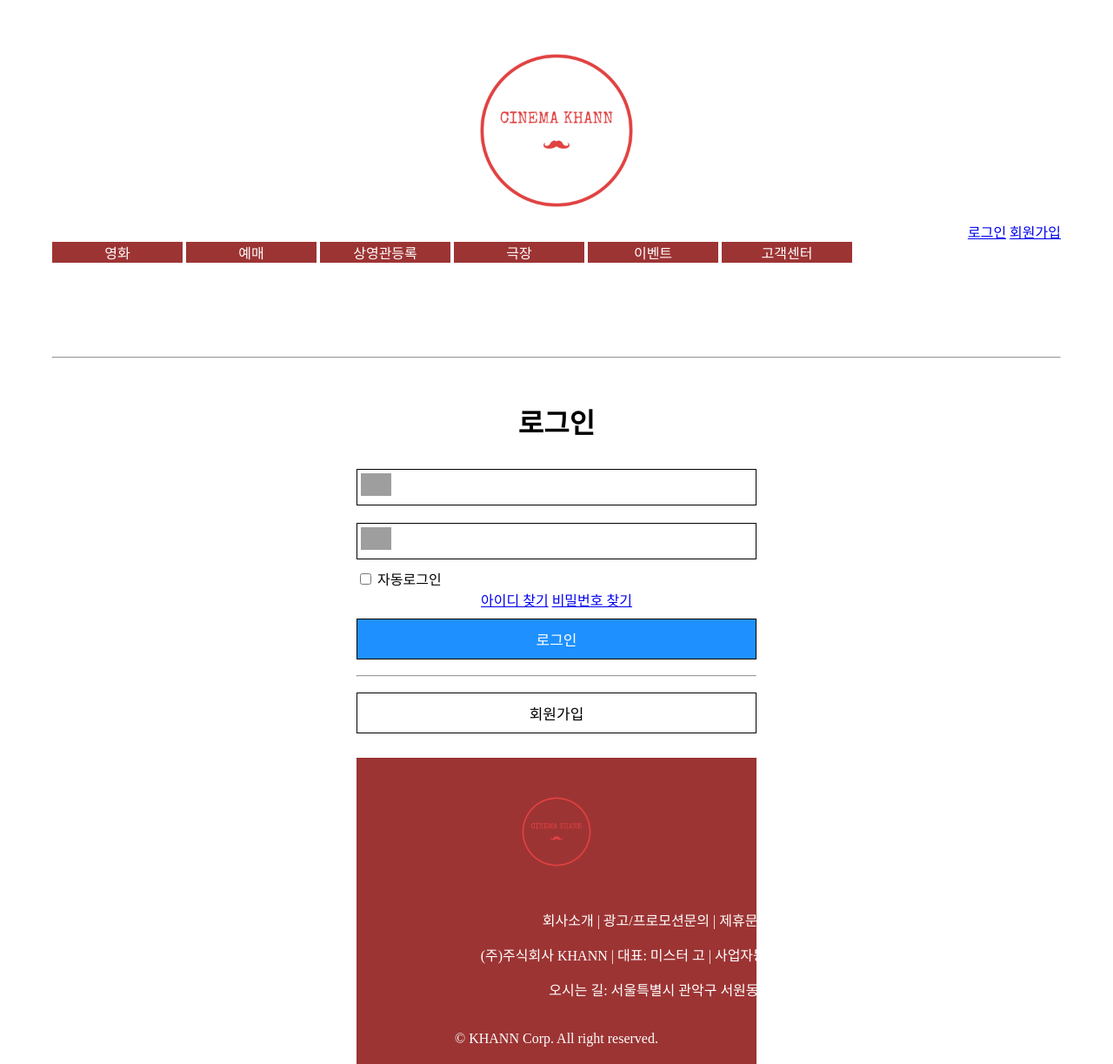
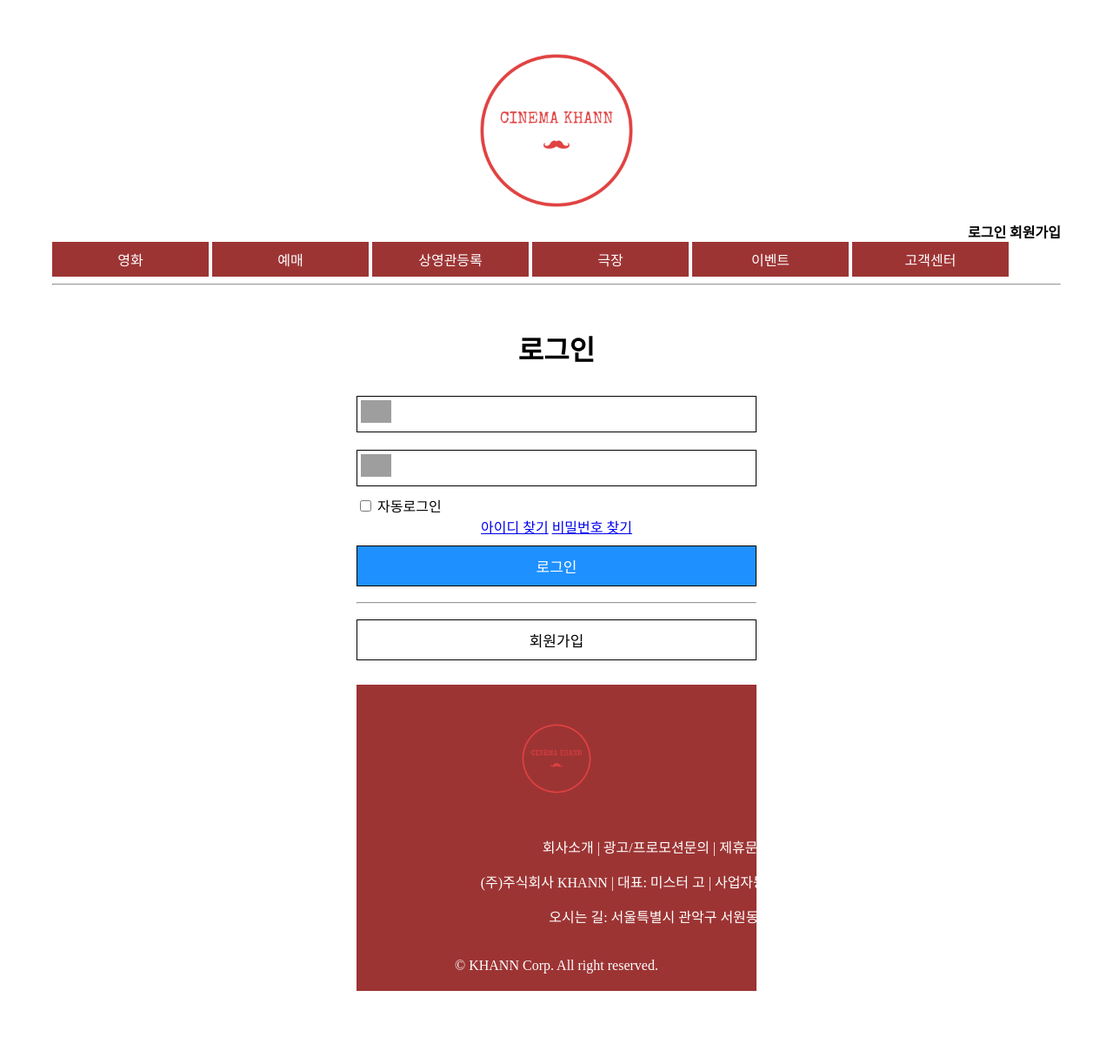
Before and after one commit to jischen/semi, a Java web app: page /member/login.jsp in a window 1280 px wide. Shown: the top 1223 px of the page at 87% size. After the commit the page ends 1139 px from the top, so only its background shows below. Run offline with Tomcat 11, a stand-in JSP engine, Linux system fonts and the light colour scheme; some web fonts are replaced; grey boxes are pictures that could not be loaded.

Commit message:
css
base.css 추가
footer a링크
header a링크
menu 수정중

```diff
--- a/khann/WebContent/css/base.css
+++ b/khann/WebContent/css/base.css
@@ -235,7 +235,7 @@
     margin:0;
     display:inline-block;
 /*      margin-left:200px;*/
-     margin-bottom:100px; */
+/*    margin-bottom:100px; */
 
 }
 /* 1단계 메뉴는 우측으로 가야 하므로 inline-block 설정 */
@@ -247,8 +247,8 @@
 /* 모든 li는 relative 설정 */
 .menu li {
     position: relative;
-    padding:0.rem;
-    width:150px;
+    padding:0.5rem;
+    width:180px;
     text-align: center;
     cursor:pointer;
 }
@@ -488,6 +488,7 @@ textarea.form-input {
         float: left;
         border: 1px solid #bcbcbc;
       }
+
 /*사이드 바 로그인창 구현예정*/
       #dh-sidebar {
         width: 260px;
@@ -549,3 +550,75 @@ textarea.form-input {
 		display:inline-block;
 		width:100%
 }
+	/*헤더메뉴1 로그인/회원가입/내정보-->*/
+		.lojoin{
+		text-align:right;
+		}
+		.lojoin>a{
+		text-decoration:none;
+		color:black;
+		display:inline-block;
+		font-weight: bold;
+
+		}
+
+		span a {
+		text-decoration: none;
+		color:white;
+		}
+* {
+   box-sizing: border-box;
+}
+
+.login-wrap {
+   width: 460px;
+   text-align: center;
+   margin: 0px auto;
+}
+
+/* 태그 4개를 한 번에 부른다 */
+.form-input {
+   width: 100%;
+   margin: 10px 0px;
+   padding: 10px;
+   font-size: 17px;
+   font-family: 고딕;
+}
+
+/* 공통점이 아닌 차이점은 각각의 영역에 구현 */
+.login-id {
+   padding-left: 50px;
+   background-image:
+      url("https://cdn.icon-icons.com/icons2/1248/PNG/256/user_84308.png");
+   background-repeat: no-repeat;
+   background-size: 35px;
+   background-position: 4px 4px;
+}
+
+.login-pw {
+   padding-left: 50px;
+   background-image:
+      url("https://encrypted-tbn0.gstatic.com/images?q=tbn%3AANd9GcThsF5jb5cpiZ_PVtF0peEBGIhFjNyNXq7jlQ&usqp=CAU");
+   background-repeat: no-repeat;
+   background-size: 35px;
+   background-position: 4px 4px;
+}
+
+.login-submit {
+   color: #9D3434;
+   background-color: dodgerblue;
+   border-width: 1px;
+   border-style: solid;
+   border-color: black;
+}
+
+.login-button {
+   background-color: ;
+   border-width: 1px;
+   border-style: solid;
+   border-color: black;
+}
+
+.login-checkbox-wrap {
+   text-align: left;
+}
--- a/khann/WebContent/template/footer.jsp
+++ b/khann/WebContent/template/footer.jsp
@@ -5,24 +5,23 @@
 <!--하단(footer)영역  -->
 <div class="dh-footer">
 	<div class="footer_divL">
-				<img
-					src="<%=request.getContextPath()%>/img/logo2.png"
-					width="90" height="90">
+		<img src="<%=request.getContextPath()%>/img/logo2.png" width="90"
+			height="90">
 	</div>
 
 	<div class="footer_divC">
-				<span>회사소개</span> <span> | </span> <span>광고/프로모션문의</span> <span>
-					| </span> <span>제휴문의</span> <span> | </span> <span>출점문의</span>
+		<span><a href="#">회사소개</a></span> <span> | </span>
+		<span><a href="#">광고/프로모션문의</a></span> <span> | </span>
+		<span><a href="#">제휴문의</a></span> <span>| </span>
+		<span><a href="#">출점문의</a></span>
 		<p>
-					<span>(주)주식회사 KHANN</span> <span> | </span> <span>대표: 미스터 고</span>
-					<span> | </span> <span>사업자등록번호 : 123-45-6789</span> <span> |
-					</span>
+			<span>(주)주식회사 KHANN</span> <span> | </span> <span>대표: 미스터 고</span> <span>
+				| </span> <span>사업자등록번호 : 123-45-6789</span> <span> | </span>
 		</p>
 		<p>오시는 길: 서울특별시 관악구 서원동 문성로 248</p>
 		<p></p>
 	</div>
-			<div class="footer_divR">&copy; KHANN Corp. All right reserved.
-			</div>
+	<div class="footer_divR">&copy; KHANN Corp. All right reserved.</div>
 
 </div>
 </body>
--- a/khann/WebContent/template/header.jsp
+++ b/khann/WebContent/template/header.jsp
@@ -35,9 +35,9 @@
 				 	width="200" height="200">
 				</a>
 			</div>
-			<div align="right" width="779" height="18" display="inline-block">
+		<!--헤더메뉴1 로그인/회원가입/내정보-->
+			<div class="lojoin" width="779" height="18">
 
-			<!--헤더메뉴1 로그인/회원가입/내정보-->
 				<%
 					if (!isLogin) {
 				%>
--- a/khann/WebContent/template/menu.jsp
+++ b/khann/WebContent/template/menu.jsp
@@ -10,14 +10,10 @@
 %>
 
 	 <ul class="menu" width="772" height="62">
-
-
 	<li><a href="<%=rootPath%>/movie/movie_chart.jsp">영화</a></li>
 	<li><a href="<%=rootPath%>/ticketing/ticketing_selection.jsp">예매</a></li>
 	<li><a href="<%=rootPath%>/theater/theater_insert.jsp">상영관등록</a></li>
 	<li><a href="<%=rootPath%>/theater/theater_intro.jsp">극장</a></li>
 	<li><a href="<%=rootPath%>/event/list.jsp">이벤트</a></li>
 	<li><a href="<%=rootPath%>/cs/list.jsp">고객센터</a></li>
-
-
 	</ul>
```
Lines whose indentation alone changed are shown as unchanged.
